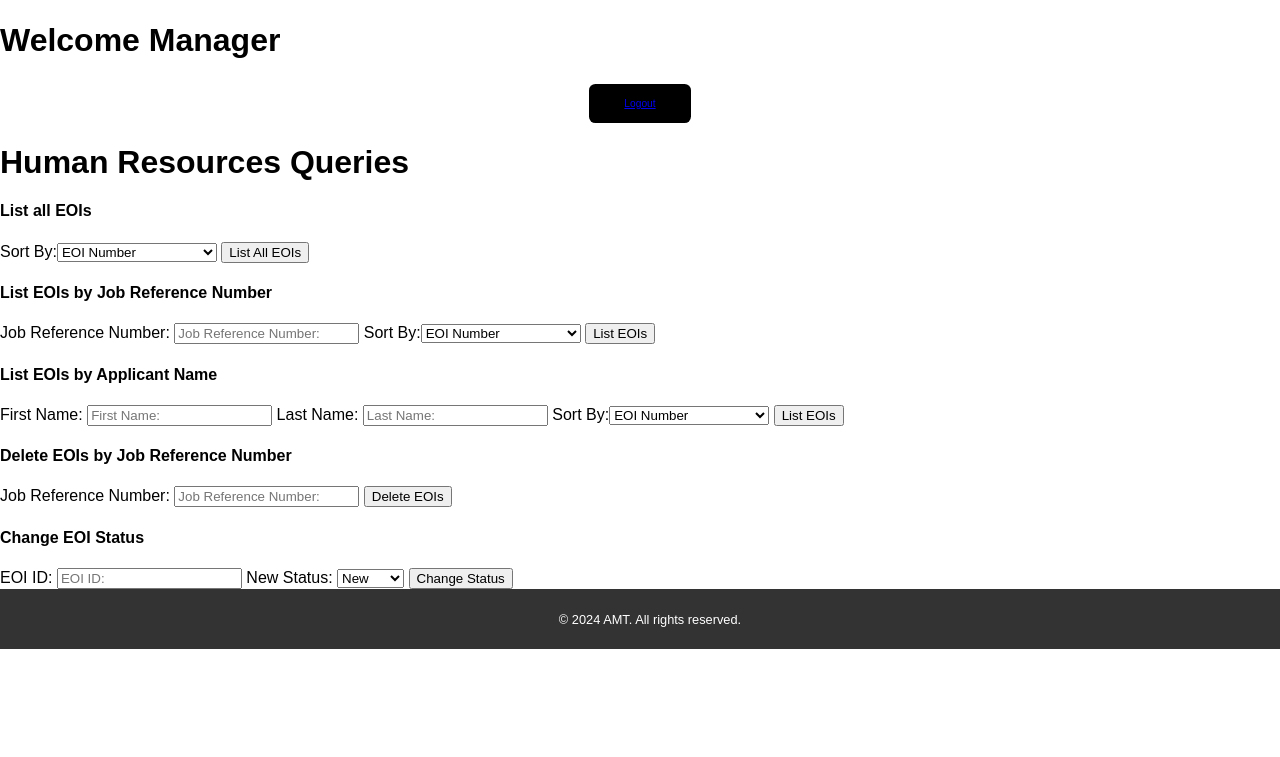
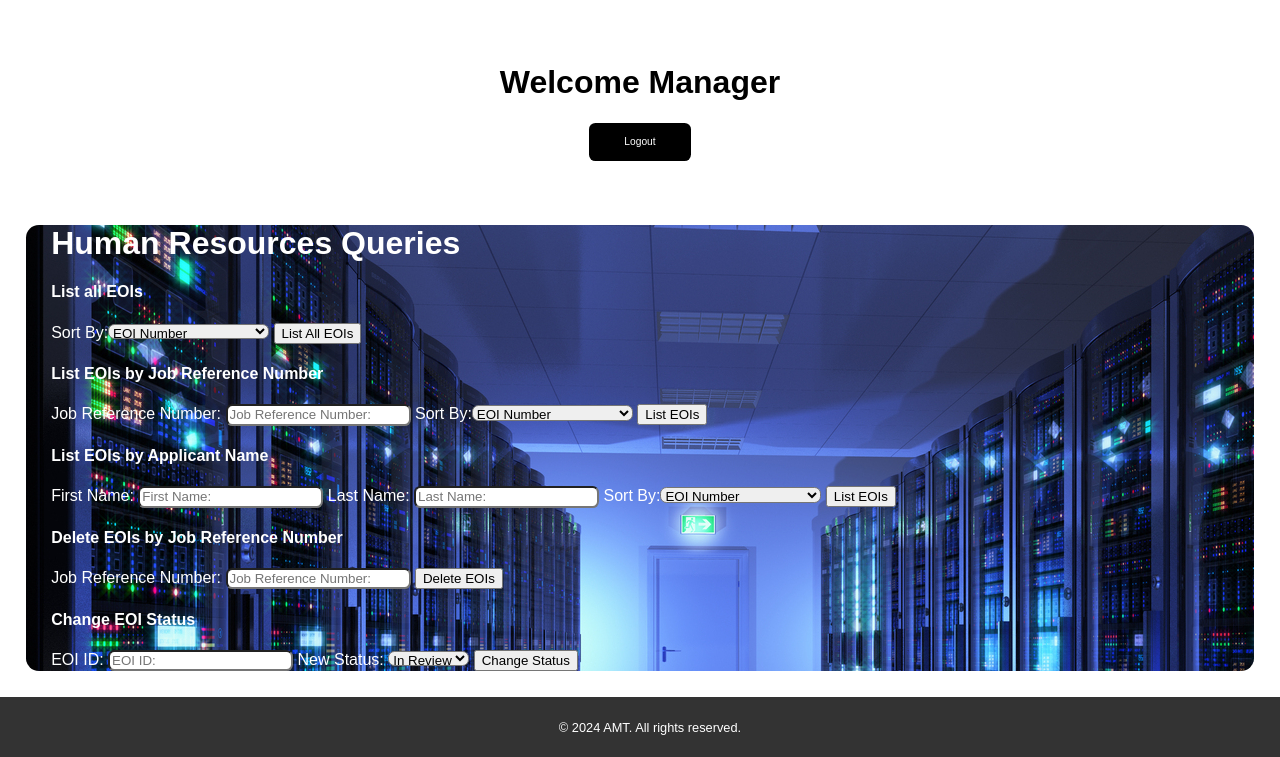
Before and after one commit to nminh2209/ass2, a PHP site: page /manage.php in a window 1280 px wide. Shown: the part 101-858 px from the top of the page. Before the commit the page ends 750 px from the top, so only its background shows below. Run offline with PHP 8.4, Linux system fonts and the light colour scheme.

Commit message:
need debug

```diff
--- a/assigment2/manage.php
+++ b/assigment2/manage.php
@@ -19,31 +19,27 @@
   function generateSortFieldDropdown()
   {
     $columns = [
-      'eoi_number' => 'EOI Number',
-      'job_reference_number' => 'Job Reference Number',
-      'first_name' => 'First Name',
-      'last_name' => 'Last Name',
-      'gender' => 'Gender',
-      'street_address' => 'Street Address',
-      'suburb_town' => '`Suburb/Town`',
-      'state' => 'State',
-      'postcode' => 'Postcode',
-      'email_address' => 'Email Address',
-      'phone_number' => 'Phone Number',
-      'skill_html' => 'HTML Skill',
-      'skill_css' => 'CSS Skill',
-      'skill_javascript' => 'JavaScript Skill',
-      'skill_php' => 'PHP Skill',
-      'skill_mysql' => 'MySQL Skill',
-      'skill_other' => 'Other Skill',
-      'other_skill' => 'Other Skill Description',
-      'status' => 'Status'
+      'EoiNumber' => 'EOI Number',
+      'JobReferenceNumber' => 'Job Reference Number',
+      'FirstName ' => 'First Name',
+      'LastName' => 'Last Name',
+      'Gender' => 'Gender',
+      'StreetAddress' => 'Street Address',
+      '`Suburb/Town`' => 'Suburb/Town',
+      'State' => 'State',
+      'PostCode' => 'Postcode',
+      'EmailAddress' => 'Email Address',
+      'PhoneNumber' => 'Phone Number',
+      'Skills' => 'HTML Skill',
+      'OtherSkills' => 'Other Skills Description',
+      'Status' => 'Status'
+
     ];
 
     $options = '<label for="sort_field">Sort By:</label>';
     $options .= '<select name="sort_field" id="sort_field">';
     foreach ($columns as $key => $value) {
-      $selected = ($key == 'eoi_number') ? 'selected' : '';
+      $selected = ($key == 'EoiNumber') ? 'selected' : '';
       $options .= "<option value=\"$key\" $selected>$value</option>";
     }
     $options .= '</select>';
@@ -56,50 +52,50 @@
       <h1>Human Resources Queries</h1>
       <h4>List all EOIs</h4>
       <form action="processManage.php" method="post">
-        <input type="hidden" name="action" value="listAllEOIs">
+        <input type="hidden" name="action" value="displayAllEOIs">
         <?php generateSortFieldDropdown(); ?>
         <input type="submit" value="List All EOIs">
       </form>
 
       <h4>List EOIs by Job Reference Number</h4>
       <form action="processManage.php" method="post">
-        <input type="hidden" name="action" value="listEOIsByJobRef">
-        <label for="job_reference">Job Reference Number:</label>
-        <input placeholder="Job Reference Number:" type="text" id="job_reference" name="job_reference">
+        <input type="hidden" name="action" value="displayEOIsByReferenceNumber">
+        <label for="jobreference">Job Reference Number:</label>
+        <input placeholder="Job Reference Number:" type="text" id="jobreference" name="jobreference">
         <?php generateSortFieldDropdown(); ?>
         <input type="submit" value="List EOIs">
       </form>
 
       <h4>List EOIs by Applicant Name</h4>
       <form action="processManage.php" method="post">
-        <input type="hidden" name="action" value="listEOIsByApplicantName">
-        <label for="first_name">First Name:</label>
-        <input placeholder="First Name:" type="text" id="first_name" name="first_name">
-        <label for="last_name">Last Name:</label>
-        <input placeholder="Last Name:" type="text" id="last_name" name="last_name">
+        <input type="hidden" name="action" value="displayEOIsByApplicantName">
+        <label for="firstname">First Name:</label>
+        <input placeholder="First Name:" type="text" id="firstname" name="firstname">
+        <label for="lastname">Last Name:</label>
+        <input placeholder="Last Name:" type="text" id="lastname" name="lastname">
         <?php generateSortFieldDropdown(); ?>
         <input type="submit" value="List EOIs">
       </form>
 
       <h4>Delete EOIs by Job Reference Number</h4>
       <form action="processManage.php" method="post">
-        <input type="hidden" name="action" value="deleteEOIsByJobRef">
-        <label for="job_reference_delete">Job Reference Number:</label>
-        <input placeholder="Job Reference Number:" type="text" id="job_reference_delete" name="job_reference">
+        <input type="hidden" name="action" value="deleteEOIsByReferenceNumber">
+        <label for="jobreferencedelete">Job Reference Number:</label>
+        <input placeholder="Job Reference Number:" type="text" id="job_reference_delete" name="jobreferencedelete">
         <input type="submit" value="Delete EOIs">
       </form>
 
       <h4>Change EOI Status</h4>
       <form action="processManage.php" method="post">
-        <input type="hidden" name="action" value="changeEOIStatus">
-        <label for="eoi_id">EOI ID:</label>
-        <input placeholder="EOI ID:" type="text" id="eoi_id" name="eoi_id">
-        <label for="new_status">New Status:</label>
+        <input type="hidden" name="action" value="updateEOIStatus">
+        <label for="eoiid">EOI ID:</label>
+        <input placeholder="EOI ID:" type="text" id="eoiid" name="eoiid">
+        <label for="newstatus">New Status:</label>
 
-        <select name="new_status" id="new_status">
-          <option value="New" selected="selected">New</option>
-          <option value="Current">Current</option>
-          <option value="Final">Final</option>
+        <select name="newstatus" id="newstatus">
+          <option value="InReview" selected="selected">In Review</option>
+          <option value="Accepted">Accepted</option>
+          <option value="Rejected">Rejected</option>
         </select>
 
         <input type="submit" value="Change Status">
--- a/assigment2/styles/styles.css
+++ b/assigment2/styles/styles.css
@@ -18,7 +18,7 @@
   padding: 1vw;
 }
 
-.menu{
+.menu {
   display: inline-block;
   padding-top: 1vw;
   padding-bottom: 1vw;
@@ -40,134 +40,163 @@
 
 .menu li a:hover {
   color: gray;
-  transition: text-shadow 0.3s ease; /* Apply transition only to the text */
-  text-shadow:  2px 2px  aqua; /* Adjust the values as needed */
+  transition: text-shadow 0.3s ease;
+  /* Apply transition only to the text */
+  text-shadow: 2px 2px aqua;
+  /* Adjust the values as needed */
 }
 
-.logo{
+.logo {
   width: 7vw;
 }
 
-.brand{
+.brand {
   margin-right: auto;
   padding-left: 1vw;
 }
 
-.dropdown{
+.dropdown {
   position: absolute;
   background-color: black;
   display: none;
   list-style: none;
   margin: 0;
   padding: 0;
-  z-index: 1; /* Set a higher z-index value */
+  z-index: 1;
+  /* Set a higher z-index value */
 }
 
-.menu li:hover > .dropdown{
+.menu li:hover>.dropdown {
   display: block;
 }
 
-.dropdown li{
+.dropdown li {
   display: block;
 }
 
-.dropdown li a{
+.dropdown li a {
   display: block;
-  padding: 1vw; /* Use viewport width for padding */
+  padding: 1vw;
+  /* Use viewport width for padding */
   color: white;
   text-decoration: none;
   text-align: left;
 
 }
 
-.dropdown li:hover > a {
+.dropdown li:hover>a {
   color: gray;
 }
 
-.anhmaymoc{
+.anhmaymoc {
   width: 100%;
-  height: auto; /* Allow height to adjust proportionally */
-  max-height: 100%; /* Use viewport height for maximum height */
+  height: auto;
+  /* Allow height to adjust proportionally */
+  max-height: 100%;
+  /* Use viewport height for maximum height */
 }
 
-#MTT{
+#MTT {
   text-align: center;
   color: gray;
-  font-size: 5vw; /* Use viewport width for font size */
-}
-#MTT:hover{
-  transition: transform 0.3s ease; /* Add transition effect for smooth animation */
-  transform: translateY(-5px); /* Move the text upward by 5 pixels */
-  transition: text-shadow 0.3s ease;
-  text-shadow:  2px 2px aqua; /* Adjust the values as needed */
+  font-size: 5vw;
+  /* Use viewport width for font size */
 }
 
-.container-grpin4{
+#MTT:hover {
+  transition: transform 0.3s ease;
+  /* Add transition effect for smooth animation */
+  transform: translateY(-5px);
+  /* Move the text upward by 5 pixels */
+  transition: text-shadow 0.3s ease;
+  text-shadow: 2px 2px aqua;
+  /* Adjust the values as needed */
+}
+
+.container-grpin4 {
   background-color: black;
   font-size: 1vw;
   display: grid;
   grid-template-columns: auto auto;
 }
 
-.group-info{
-  grid-column: 1 / 2; /* Ensure .group-info occupies the first column */
+.group-info {
+  grid-column: 1 / 2;
+  /* Ensure .group-info occupies the first column */
 }
 
-.anhnhom{
-  grid-column: 2 / 3; /* Ensure .anhnhom occupies the second column */
+.anhnhom {
+  grid-column: 2 / 3;
+  /* Ensure .anhnhom occupies the second column */
 }
 
 
 .group-info {
   display: grid;
-  gap: 1vw; /* Add some gap between grid items */
-  padding: 5vw; /* Adjust padding for better spacing */
+  gap: 1vw;
+  /* Add some gap between grid items */
+  padding: 5vw;
+  /* Adjust padding for better spacing */
 }
 
 .group-info dt {
-  grid-column: 1; /* Ensure <dt> occupies the first column */
-  font-weight: bold; /* Make <dt> text bold */
+  grid-column: 1;
+  /* Ensure <dt> occupies the first column */
+  font-weight: bold;
+  /* Make <dt> text bold */
 }
 
 .group-info dd {
-  grid-column: 2; /* Ensure <dd> occupies the second column */
-  text-align: left; /* Adjust text alignment as needed */
-  word-wrap: break-word; /* Allow long words to break and wrap onto the next line */
-  max-width: 50%; /* Set the maximum width of the grid cell */
+  grid-column: 2;
+  /* Ensure <dd> occupies the second column */
+  text-align: left;
+  /* Adjust text alignment as needed */
+  word-wrap: break-word;
+  /* Allow long words to break and wrap onto the next line */
+  max-width: 50%;
+  /* Set the maximum width of the grid cell */
 }
 
 .group-info {
-  transition: box-shadow 0.2s ease; /* Add transition effect for smoother hover */
-  border-radius: 10px; /* Add rounded corners for a softer look */
+  transition: box-shadow 0.2s ease;
+  /* Add transition effect for smoother hover */
+  border-radius: 10px;
+  /* Add rounded corners for a softer look */
 }
 
 .group-info:hover {
   transition: box-shadow 0.1s ease;
-  box-shadow: 0 10px 20px gray; /* Adjust the values as needed */
+  box-shadow: 0 10px 20px gray;
+  /* Adjust the values as needed */
 }
 
-.group-info dt, .group-info dd {
-  color: white; /* Adjust text color for better contrast */
+.group-info dt,
+.group-info dd {
+  color: white;
+  /* Adjust text color for better contrast */
 }
 
-.group-info dd:hover{
-  transition: transform 0.3s ease; /* Add transition effect for smooth animation */
-  transform: translateY(-5px); /* Move the text upward by 5 pixels */
+.group-info dd:hover {
+  transition: transform 0.3s ease;
+  /* Add transition effect for smooth animation */
+  transform: translateY(-5px);
+  /* Move the text upward by 5 pixels */
   transition: text-shadow 0.3s ease;
-  text-shadow:  2px 2px aqua; /* Adjust the values as needed */
+  text-shadow: 2px 2px aqua;
+  /* Adjust the values as needed */
 }
 
-.anhnhom img{
+.anhnhom img {
   width: 100%;
   height: auto;
 }
 
-.anhnhom figcaption{
+.anhnhom figcaption {
   color: aqua;
   text-align: center;
 }
 
-.anhnhom{
+.anhnhom {
   position: relative;
   display: inline-block;
 }
@@ -178,7 +207,8 @@ figcaption {
   left: 0;
   width: 100%;
   color: white;
-  padding: 12vw; /* Adjust padding as needed */
+  padding: 12vw;
+  /* Adjust padding as needed */
   text-align: center;
   box-sizing: border-box;
   display: none;
@@ -188,56 +218,68 @@ figure:hover figcaption {
   display: block;
 }
 
-.anhnhom:hover img{
+.anhnhom:hover img {
   transition: box-shadow 0.1s ease;
-  box-shadow: 0 10px 20px gray; /* Adjust the values as needed */
+  box-shadow: 0 10px 20px gray;
+  /* Adjust the values as needed */
   filter: blur(0.5vw);
-  transition: filter 0.1s ease; /* Apply transition to the filter property */
+  transition: filter 0.1s ease;
+  /* Apply transition to the filter property */
 }
 
-.Table{
+.Table {
   overflow-x: auto;
   margin: 20px;
 }
 
-.Table td:hover{
+.Table td:hover {
 
   transition: text-shadow 0.3s ease;
-  text-shadow:  2px 2px aqua; /* Adjust the values as needed */
+  text-shadow: 2px 2px aqua;
+  /* Adjust the values as needed */
   transition: box-shadow 0.1s ease;
-  box-shadow: 0 10px 20px #808080; /* Adjust the values as needed */
+  box-shadow: 0 10px 20px #808080;
+  /* Adjust the values as needed */
 }
 
-.Table th:hover{
+.Table th:hover {
   transition: text-shadow 0.3s ease;
-  text-shadow:  2px 2px aqua; /* Adjust the values as needed */
+  text-shadow: 2px 2px aqua;
+  /* Adjust the values as needed */
   transition: box-shadow 0.1s ease;
-  box-shadow: 0 10px 20px #808080; /* Adjust the values as needed */
+  box-shadow: 0 10px 20px #808080;
+  /* Adjust the values as needed */
 }
 
 .Table table {
   border-collapse: collapse;
-  width: 100%; /* Make the table responsive */
+  width: 100%;
+  /* Make the table responsive */
 }
 
 .Table caption {
   font-weight: bold;
   margin-bottom: 2vw;
-  font-size: 1.5vw; /* Adjust font size for responsiveness */
-  color: #808080; /* Customize caption color */
+  font-size: 1.5vw;
+  /* Adjust font size for responsiveness */
+  color: #808080;
+  /* Customize caption color */
 }
 
-.Table th,.Table td {
+.Table th,
+.Table td {
   background-color: white;
   border: 1px solid #ddd;
-  padding: 2vw; /* Use viewport width for padding */
+  padding: 2vw;
+  /* Use viewport width for padding */
   text-align: center;
   font-size: 1vw;
 }
 
 .Table th {
-  color: black ;
-  background-color: white; /* Add background color for header cells */
+  color: black;
+  background-color: white;
+  /* Add background color for header cells */
 }
 
 footer {
@@ -250,12 +292,12 @@ footer {
   font-size: 1vw;
 }
 
-.anhnhom2{
+.anhnhom2 {
   width: 100%;
   height: auto;
 }
 
-.feedback{
+.feedback {
   display: block;
   text-align: center;
   margin-top: 5vw;
@@ -265,39 +307,48 @@ footer {
 }
 
 
-.feedback p{
+.feedback p {
   color: grey;
 }
 
-.feedback p:hover{
-  transition: transform 0.3s ease; /* Add transition effect for smooth animation */
-  transform: translateY(-5px); /* Move the text upward by 5 pixels */
+.feedback p:hover {
+  transition: transform 0.3s ease;
+  /* Add transition effect for smooth animation */
+  transform: translateY(-5px);
+  /* Move the text upward by 5 pixels */
   transition: text-shadow 0.3s ease;
-  text-shadow:  2px 2px aqua; /* Adjust the values as needed */
+  text-shadow: 2px 2px aqua;
+  /* Adjust the values as needed */
 }
 
-.feedback h1:hover{
-  transition: transform 0.3s ease; /* Add transition effect for smooth animation */
-  transform: translateY(-5px); /* Move the text upward by 5 pixels */
+.feedback h1:hover {
+  transition: transform 0.3s ease;
+  /* Add transition effect for smooth animation */
+  transform: translateY(-5px);
+  /* Move the text upward by 5 pixels */
   transition: text-shadow 0.3s ease;
-  text-shadow:  2px 2px aqua; /* Adjust the values as needed */
+  text-shadow: 2px 2px aqua;
+  /* Adjust the values as needed */
 }
 
 
-#SayingAboutUs{
+#SayingAboutUs {
   color: gray;
-  font-size: 2vw; /* Use viewport width for font size */
+  font-size: 2vw;
+  /* Use viewport width for font size */
 }
 
 .container-cuatuan {
   background-color: white;
   max-width: 104rem;
-  margin: 0 auto ;
+  margin: 0 auto;
   padding: 0rem 1.5rem;
 }
+
 .section-cuatuan {
   margin-top: 5rem;
 }
+
 .section_header-cuatuan {
   width: 100%;
   display: flex;
@@ -312,10 +363,12 @@ color: grey;
   grid-template-columns: repeat(auto-fit, minmax(25rem, 1fr));
   grid-gap: 4rem;
 }
+
 .featured-card-cuatuan {
   border-top-right-radius: 1rem;
   border-top-left-radius: 1rem;
 }
+
 .featured-img-cuatuan {
   width: 100%;
   height: 10rem;
@@ -323,9 +376,11 @@ color: grey;
   border-top-right-radius: 1rem;
   border-top-left-radius: 1rem;
 }
+
 .card-body-cuatuan {
   padding: 2rem;
 }
+
 .featured-p-cuatuan {
   margin-bottom: 1rem;
 }
@@ -342,49 +397,55 @@ color: grey;
   cursor: pointer;
 }
 
-.featured-card-cuatuan:hover{
-  transition: transform 0.3s ease; /* Add transition effect for smooth animation */
-  transform: translateY(-5px); /* Move the text upward by 5 pixels */
+.featured-card-cuatuan:hover {
+  transition: transform 0.3s ease;
+  /* Add transition effect for smooth animation */
+  transform: translateY(-5px);
+  /* Move the text upward by 5 pixels */
   transition: box-shadow 0.1s ease;
   box-shadow: 5px 5px 5px aqua;
 }
 
-.featured-btn-cuatuan:hover{
-  transition: transform 0.3s ease; /* Add transition effect for smooth animation */
-  transform: translateY(-5px); /* Move the text upward by 5 pixels */
+.featured-btn-cuatuan:hover {
+  transition: transform 0.3s ease;
+  /* Add transition effect for smooth animation */
+  transform: translateY(-5px);
+  /* Move the text upward by 5 pixels */
   transition: box-shadow 0.3s ease;
   box-shadow: 5px 5px 5px aqua;
 }
 
 /*index.html Le Gia Hoang An*/
 
-.bodycuaan{
+.bodycuaan {
   margin: 0;
   padding: 0;
   font-family: 'Arial', sans-serif;
   box-sizing: border-box;
 }
 
-#container-cuaan{
+#container-cuaan {
   position: relative;
 }
 
-.ytbdemo{
+.ytbdemo {
   color: grey;
   text-decoration: none;
 }
 
-.ytbdemo:hover{
+.ytbdemo:hover {
   color: gray;
-  transition: text-shadow 0.3s ease; /* Apply transition only to the text */
-  text-shadow:  2px 2px  aqua; /* Adjust the values as needed */
+  transition: text-shadow 0.3s ease;
+  /* Apply transition only to the text */
+  text-shadow: 2px 2px aqua;
+  /* Adjust the values as needed */
 }
 
-.section-cuaan{
+.section-cuaan {
   border: solid black 3px;
 }
 
-#topPhrase{
+#topPhrase {
   background-image: url("images/ITteam.jpg");
   background-size: 100% auto;
   background-repeat: no-repeat;
@@ -402,7 +463,7 @@ color: grey;
 
 
 
-.midsect{
+.midsect {
   text-align: center;
   font-size: 30px;
   padding: 50px 200px 150px;
@@ -410,50 +471,50 @@ color: grey;
 
 
 
-.sect{
+.sect {
   padding: 50px 300px 200px;
   font-size: 30px;
   display: flex;
   justify-content: space-between;
 }
 
-.blue{
+.blue {
   background-color: grey;
   color: white;
 }
 
-.yellow{
-  background-color:antiquewhite;
+.yellow {
+  background-color: antiquewhite;
   color: #333
 }
 
-.sect ul{
+.sect ul {
   padding-top: 10px;
   padding-bottom: 10px;
 }
 
-.sect ul li{
+.sect ul li {
   padding: 20px;
 }
 
-.subtitle{
+.subtitle {
   padding-bottom: 50px;
   font-size: 50px;
-  color:black;
+  color: black;
   text-align: center;
   padding-top: 100px;
 }
 
-.rightIMG{
+.rightIMG {
   height: 408px;
   width: 612px;
   margin-right: 80px;
   margin-top: 60px;
 }
 
-.bold-catch{
+.bold-catch {
   font-size: 60px;
-  color:darksalmon;
+  color: darksalmon;
   padding-top: 5px;
   padding-bottom: 50px;
 }
@@ -467,14 +528,14 @@ color: grey;
   color: navy
 }
 
-.minilogo{
+.minilogo {
   border-radius: 4px;
   padding: 5px;
   width: 150px;
   text-align: center;
 }
 
-.foot{
+.foot {
   align-items: center;
   position: relative;
   width: 100%;
@@ -486,11 +547,11 @@ color: grey;
 
 
 
-#otherskills[type=checkbox]:checked ~ #otherdesc{
+#otherskills[type=checkbox]:checked~#otherdesc {
   display: block;
 }
 
-.center{
+.center {
   display: flex;
   justify-content: center;
   align-items: center;
@@ -505,14 +566,14 @@ color: grey;
   width: 45%;
 }
 
-.form-box{
+.form-box {
   padding-top: 100px;
   padding-bottom: 100px;
   color: black;
   width: 100%;
 }
 
-.pad30{
+.pad30 {
   padding: 30px;
 }
 
@@ -525,7 +586,7 @@ color: grey;
   text-align: center;
 }
 
-.button-container{
+.button-container {
   padding-left: 80px;
   margin-left: 15 0px;
 }
@@ -542,22 +603,26 @@ form button {
 
 .container-cuaminh {
   max-width: 104rem;
-  margin: 0 auto ;
+  margin: 0 auto;
   padding: 2rem 1.5rem;
 }
+
 .section-cuaan {
   margin-top: 3rem;
 }
+
 .section_header {
   width: 100%;
   display: flex;
   justify-content: space-between;
   align-items: center;
 }
+
 .section_header_link {
   color: #333;
   text-decoration: none;
 }
+
 .features {
   margin-top: 2rem;
   width: 100%;
@@ -565,11 +630,13 @@ form button {
   grid-template-columns: repeat(auto-fit, minmax(25rem, 1fr));
   grid-gap: 4rem;
 }
+
 .featured_card {
   box-shadow: 2px 2px 10px rgba(0, 0, 0, 0.3);
   border-top-right-radius: 1rem;
   border-top-left-radius: 1rem;
 }
+
 .featured_img {
   width: 100%;
   height: 10rem;
@@ -577,20 +644,25 @@ form button {
   border-top-right-radius: 1rem;
   border-top-left-radius: 1rem;
 }
+
 .card_body {
   padding: 2rem;
 }
+
 .featured_p {
   margin-bottom: 1rem;
 }
+
 .featured_icon_box {
   margin-top: 0.5rem;
   display: flex;
   align-items: center;
 }
+
 .featured_icon {
   margin-right: 1rem;
 }
+
 .featured_btn {
   margin-top: 2rem;
   width: 100%;
@@ -603,36 +675,40 @@ form button {
   cursor: pointer;
 }
 
-.featured_card:hover{
-  transition: transform 0.3s ease; /* Add transition effect for smooth animation */
-  transform: translateY(-5px); /* Move the text upward by 5 pixels */
+.featured_card:hover {
+  transition: transform 0.3s ease;
+  /* Add transition effect for smooth animation */
+  transform: translateY(-5px);
+  /* Move the text upward by 5 pixels */
   transition: box-shadow 0.1s ease;
   box-shadow: 5px 5px 5px aqua;
 }
 
-.featured_btn:hover{
-  transition: transform 0.3s ease; /* Add transition effect for smooth animation */
-  transform: translateY(-5px); /* Move the text upward by 5 pixels */
+.featured_btn:hover {
+  transition: transform 0.3s ease;
+  /* Add transition effect for smooth animation */
+  transform: translateY(-5px);
+  /* Move the text upward by 5 pixels */
   transition: box-shadow 0.1s ease;
   box-shadow: 5px 5px 5px aqua;
 }
 
 @media screen and (max-width: 1200px) {
-  .rightIMG{
+  .rightIMG {
     display: none;
   }
 
-  .sect{
-    padding: 0px 330px ;
+  .sect {
+    padding: 0px 330px;
     font-size: 25px;
   }
 
-  .midsect{
+  .midsect {
     padding: 50px 65px 120px;
     font-size: 25px;
   }
 
-  #topPhrase{
+  #topPhrase {
     background-image: url("images/ITteam.jpg");
     background-size: 100% auto;
     background-repeat: no-repeat;
@@ -648,18 +724,18 @@ form button {
 }
 
 @media screen and (max-width: 800px) {
-  .sect{
-    padding: 0px 120px ;
+  .sect {
+    padding: 0px 120px;
     font-size: 25px;
   }
 }
 
 @media screen and (max-width: 600px) {
-  .sect{
-    padding: 0px 45px ;
+  .sect {
+    padding: 0px 45px;
   }
 
-  .midsect{
+  .midsect {
     padding: 50px 45px 100px;
     font-size: 20px;
   }
@@ -679,7 +755,7 @@ form button {
 
 
 .section-cm2 {
-  padding:100px;
+  padding: 100px;
 }
 
 .article-cm {
@@ -693,7 +769,7 @@ form button {
 
 .h1cm {
 
-  display: inline-block ;
+  display: inline-block;
   border: 2px solid darkgray;
   border-radius: 5px;
   padding: 5px;
@@ -702,17 +778,18 @@ form button {
   font-family: sans-serif;
 }
 
-.h1cm,.h3cm {
+.h1cm,
+.h3cm {
   color: black;
 }
 
 .ul-cm {
-  list-style-type: square ;
+  list-style-type: square;
   padding: 10;
 }
 
-.ul-cm .li-cm::marker{
-  color:black ;
+.ul-cm .li-cm::marker {
+  color: black;
 }
 
 
@@ -746,20 +823,22 @@ footer {
   padding: 20px 32px;
   text-align: center;
   text-decoration: none;
-  display: block  ;
+  display: block;
   font-size: 30px;
 
 }
 
-.apn:hover{
-  transition: transform 0.3s ease; /* Add transition effect for smooth animation */
-  transform: translateY(-5px); /* Move the text upward by 5 pixels */
+.apn:hover {
+  transition: transform 0.3s ease;
+  /* Add transition effect for smooth animation */
+  transform: translateY(-5px);
+  /* Move the text upward by 5 pixels */
   transition: box-shadow 0.1s ease;
   box-shadow: 5px 5px 5px aqua;
 }
 
-.adb{
-  float:right;
+.adb {
+  float: right;
   width: 100%;
   height: 10rem;
   object-fit: cover;
@@ -768,8 +847,8 @@ footer {
 
 }
 
-.afs{
-float:right;
+.afs {
+  float: right;
   width: 100%;
   height: 10rem;
   object-fit: cover;
@@ -777,25 +856,29 @@ float:right;
   border-top-left-radius: 1rem;
 }
 
-.ahr{
-float:right;
+.ahr {
+  float: right;
   width: 100%;
   height: 10rem;
   object-fit: cover;
   border-top-right-radius: 1rem;
   border-top-left-radius: 1rem;
 }
+
 /*jobs.html*/
 
 
 /*enhancements*/
 
-.penhan:hover{
-  transition: transform 0.3s ease; /* Add transition effect for smooth animation */
-transform: translateY(-5px); /* Move the text upward by 5 pixels */
+.penhan:hover {
+  transition: transform 0.3s ease;
+  /* Add transition effect for smooth animation */
+  transform: translateY(-5px);
+  /* Move the text upward by 5 pixels */
   transition: text-shadow 0.3s ease;
-text-shadow:  2px 2px aqua;
+  text-shadow: 2px 2px aqua;
 }
+
 
 /*newaddedcssforloginandmange*/
 
@@ -838,7 +921,6 @@ text-shadow:  2px 2px aqua;
   width: 8vw;
   height: 3vw;
   margin: auto;
-  margin-top: 2vw;
   cursor: pointer;
   display: flex;
   align-items: center;
@@ -855,7 +937,15 @@ text-shadow:  2px 2px aqua;
 .loginbutton:hover {
   box-shadow: inset 200px 0 0 0 aqua;
   color: white;
+}
 
+.loginbutton a:hover {
+  color: black;
+}
+
+.loginbutton a {
+  color: white;
+  text-decoration: none;
 }
 
 .invalidpassoremail {
@@ -863,3 +953,35 @@ text-shadow:  2px 2px aqua;
 }
 
 /*newaddedcssforloginandmange*/
+
+.wcmanager {
+  text-align: center;
+}
+
+.wcmanagerloginbutton {
+  margin: 5vw;
+}
+
+.minhmanage {
+  border-radius: 1vw;
+  color: white;
+  margin: 2vw;
+  background-image: url("images/anhmaymoc.jpg");
+}
+
+.EOISdiv {
+
+  margin: 2vw;
+}
+
+.minhmanage input[type="text"],
+.minhmanage select {
+  border-radius: 0.5vw;
+  height: 1.2vw;
+  transition: border-color 0.3s ease, box-shadow 0.3s ease, font-size 0.3s ease;
+}
+
+.minhmanage input[type="text"]:focus,
+.minhmanage select:focus {
+  font-size: 1vw;
+}
```
Also changed, not shown: assigment2/processManage.php (+26 -26 lines). Lines whose indentation alone changed are shown as unchanged.
